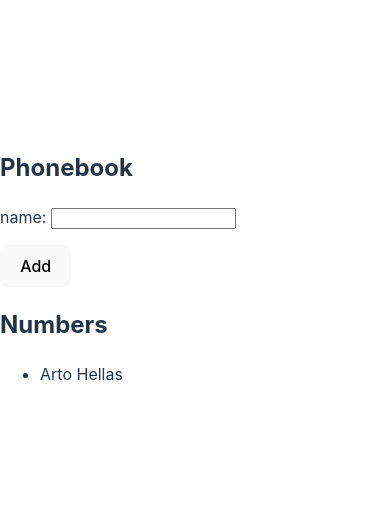
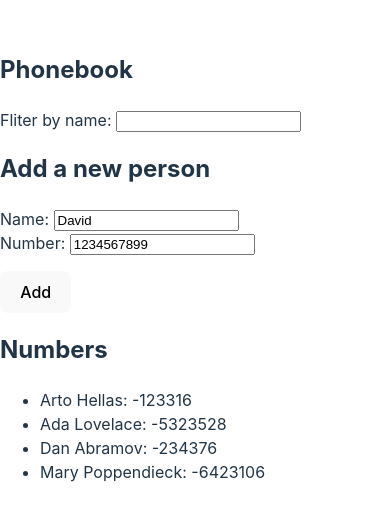
Before and after one commit to DxVxDOD/Helsinki-Full-Stack-Open, a React (Vite) app in the folder part2/phonebook/: page / in a window 390 px wide. Shown: the part 156-676 px from the top of the page. Built offline with nearby package versions, Linux system fonts and the light colour scheme.

Commit message:
The Phonebook final version

```diff
--- a/part2/phonebook/src/App.tsx
+++ b/part2/phonebook/src/App.tsx
@@ -1,44 +1,49 @@
 import React, { useState } from 'react'
-import Number from './components/Number'
+import Numbers from './components/Numbers';
+import Persons from './components/Persons';
+import Phonebook from './components/Phonebook';
 
 const App = () => {
   const [persons, setPersons] = useState([
-    { name: 'Arto Hellas' }
-  ])
+    { name: 'Arto Hellas', number: 140-123456, id: 1 },
+    { name: 'Ada Lovelace', number: 39-44-5323523, id: 2 },
+    { name: 'Dan Abramov', number: 12-43-234345, id: 3 },
+    { name: 'Mary Poppendieck', number: 39-23-6423122, id: 4 }
+   ])
+  const [newName, setNewName] = useState('David');
+  const [newNumber, setNewNumber] = useState(1234567899);
+  const [newID, setNewID] = useState(0);
+  const [filteredNames, setFilteredNames] = useState('')
 
   const listOfNames = persons.map((person): string => person.name);
+  const listofNumbers = persons.map((person): number => person.number);
+  const listOfIds = persons.map((persons) => persons.id)
 
-  const [newName, setNewName] = useState('')
-
-  const nameHandler = (event: React.FormEvent) => {
+  const detailHandler = (event: React.FormEvent) => {
     event.preventDefault();
-      if (!listOfNames.includes(newName) && newName !== '') {
-        setPersons(persons.concat({name: newName}));
+    setNewID(listOfIds.length + 1);
+      if (!listOfNames.includes(newName.toLowerCase()) && !listofNumbers.includes(newNumber)
+          && !isNaN(newNumber) && newName !== '') {
+        setPersons(persons.concat({name: newName, number: newNumber, id: newID}));
         setNewName('');
-      } else if (newName === '') {
-        alert('You need to enter a value');
-      }
-       else {
-        alert('This name already exists');
+        setNewNumber(0);
+      } else if (listOfNames.includes(newName.toLowerCase()) && newNumber) {
+        alert(`${newName} already exists`);
         setNewName('');
-      }
+      } else if (listofNumbers.includes(newNumber) && newName) {
+        alert(`${newNumber} already exists`);
+        setNewNumber(0);
+      } else if (isNaN(newNumber)) alert('You need to enter a valid number');
+        else if (newName === '') alert('You need to enter a valid name');
+        else alert('You need to enter valid values!');
     }
 
   return (
-    <div>
-      <h2>Phonebook</h2>
-      <form onSubmit={nameHandler} >
-        <div>
-          name: <input type='text' value={newName} onChange={(event) => setNewName(event.target.value) } />
-        </div>
-        <p>
-          <button type="submit">Add</button>
-        </p>
-      </form>
-      <h2>Numbers</h2>
-      {persons.map((person) =>
-      <Number key={person.name} name={person.name} /> )}
-    </div>
+    <>
+      <Phonebook listOfNames={listOfNames} filteredNames={filteredNames} setFilteredNames={setFilteredNames}/>
+      <Persons detailHandler={detailHandler} newName={newName} newNumber={newNumber} setNewName={setNewName} setNewNumber={setNewNumber}/>
+      <Numbers persons={persons} />
+    </>
   )
 }
 
--- a/part2/phonebook/src/components/Number.tsx
+++ b/part2/phonebook/src/components/Number.tsx
@@ -1,9 +1,3 @@
-const Number = ({name}: {name: string}) => {
-  return (
-    <ul>
-        <li>{name}</li>
-    </ul>
-  )
-}
+const Number = ({name, number}: {name: string, number: number}) => { return <li>{name}: {number}</li> }
 
 export default Number
--- /dev/null
+++ b/part2/phonebook/src/components/Numbers.tsx
@@ -0,0 +1,15 @@
+import Number from "./Number"
+import personType from "../types/person.type"
+
+const Numbers = ({persons}: {persons: personType[]}) => {
+  return (
+    <>
+      <h2>Numbers</h2>
+      <ul>
+        {persons.map((person: personType) => <Number key={person.id} name={person.name} number={person.number}/> )}
+      </ul>
+    </>
+  )
+}
+
+export default Numbers
--- /dev/null
+++ b/part2/phonebook/src/components/Persons.tsx
@@ -0,0 +1,26 @@
+import React from 'react';
+
+const Persons = (
+        { detailHandler, newName, newNumber, setNewName, setNewNumber}:
+        { detailHandler: (event: React.FormEvent) => void, newName: string, newNumber: number,
+        setNewName: React.Dispatch<React.SetStateAction<string>>, setNewNumber: React.Dispatch<React.SetStateAction<number>> }
+    ) => {
+  return (
+    <>
+    <h2>Add a new person</h2>
+    <form onSubmit={detailHandler} >
+        <div>
+            Name: <input type='text' value={newName} onChange={(event) => setNewName(event.target.value) } />
+        </div>
+        <div>
+            Number: <input type='number' value={newNumber} onChange={(event) => setNewNumber(event.target.valueAsNumber) } />
+        </div>
+        <p>
+          <button type="submit">Add</button>
+        </p>
+    </form>
+    </>
+  )
+}
+
+export default Persons
--- /dev/null
+++ b/part2/phonebook/src/components/Phonebook.tsx
@@ -0,0 +1,15 @@
+import React from 'react'
+
+const Phonebook = (
+        {listOfNames, filteredNames, setFilteredNames}:
+        {listOfNames: string[], filteredNames: string, setFilteredNames: React.Dispatch<React.SetStateAction<string>>}
+    ) => {
+  return (
+    <>
+    <h2>Phonebook</h2>
+    <span>Fliter by name: <input name='q' type='search' onChange={(event) => setFilteredNames(event.target.value)} /></span>
+    <p>{listOfNames.filter(names => names === filteredNames)}</p></>
+  )
+}
+
+export default Phonebook
--- /dev/null
+++ b/part2/phonebook/src/types/person.type.ts
@@ -0,0 +1,5 @@
+export default interface personType {
+    name: string,
+    number: number,
+    id: number
+}
```
